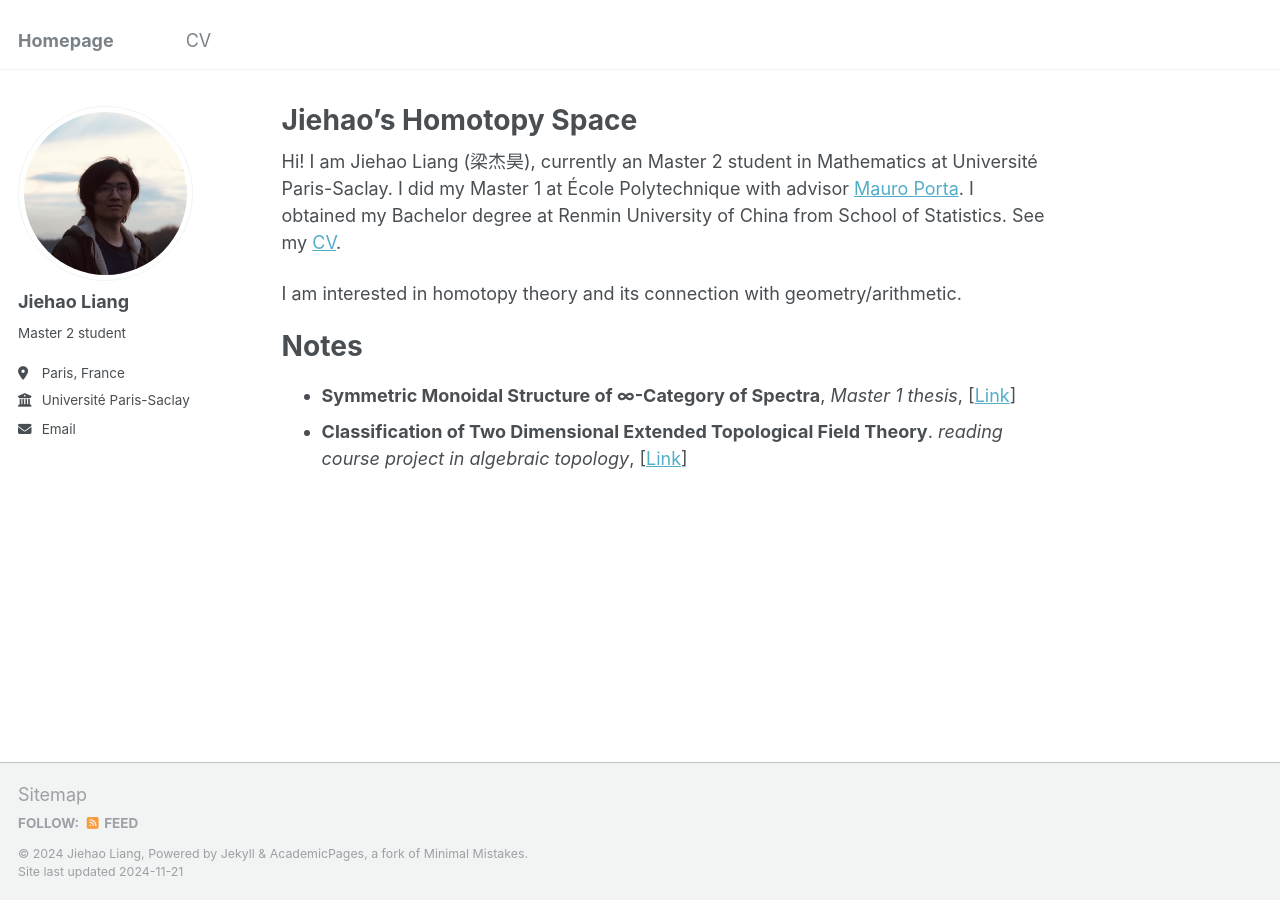
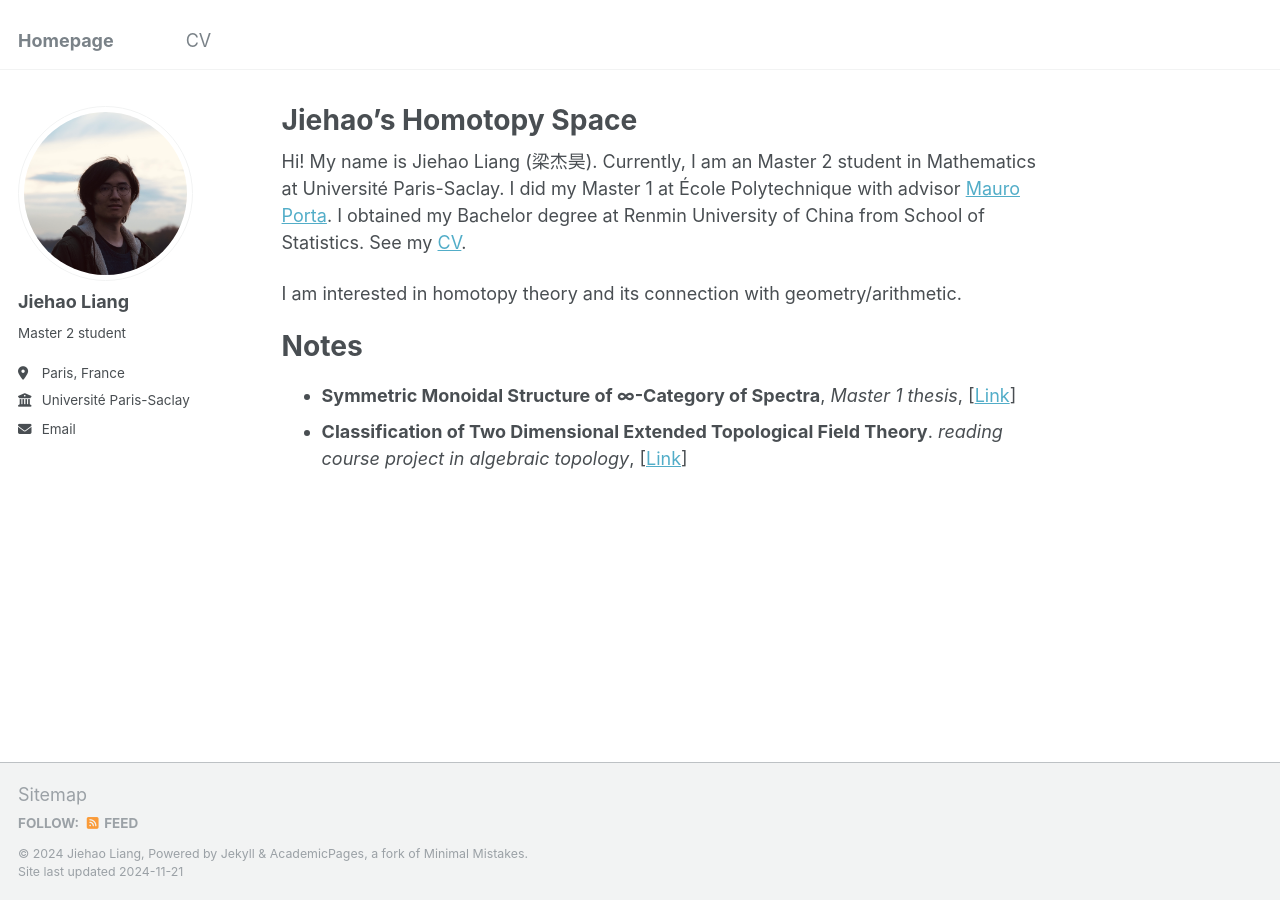
Before and after one commit to liangjiehao/liangjiehao.github.io, a Jekyll site: the page built from _pages/about.md, in a window 1280 px wide. Built offline with Jekyll 4.4.1, drawn with Linux system fonts in a browser that asks for light colours.

Commit message:
Update about.md

```diff
--- a/_pages/about.md
+++ b/_pages/about.md
@@ -7,7 +7,7 @@ redirect_from:
   - /about.html
 ---
 
-Hi! I am Jiehao Liang (梁杰昊), currently an Master 2 student in Mathematics at Université Paris-Saclay. I did my Master 1 at École Polytechnique with advisor [Mauro Porta](https://sites.google.com/view/mauroporta). I obtained my Bachelor degree at Renmin University of China from School of Statistics. See my [CV]().
+Hi! My name is Jiehao Liang (梁杰昊). Currently, I am an Master 2 student in Mathematics at Université Paris-Saclay. I did my Master 1 at École Polytechnique with advisor [Mauro Porta](https://sites.google.com/view/mauroporta). I obtained my Bachelor degree at Renmin University of China from School of Statistics. See my [CV]().
 
 I am interested in homotopy theory and its connection with geometry/arithmetic.
 
```
